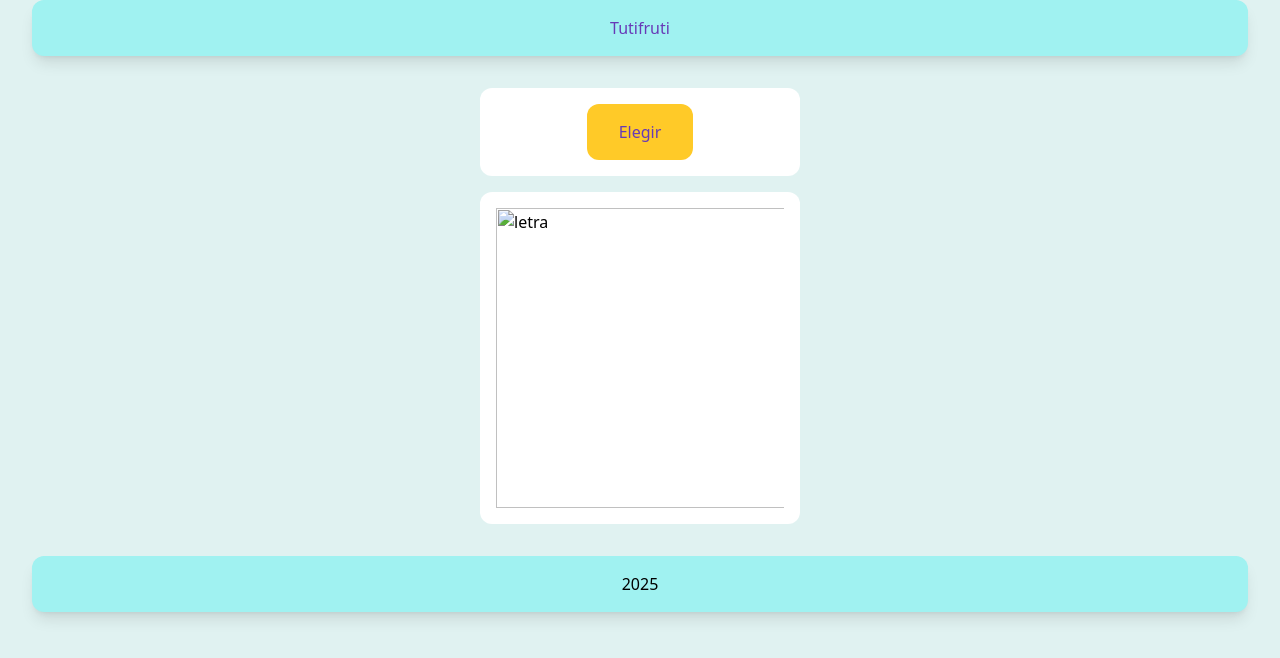
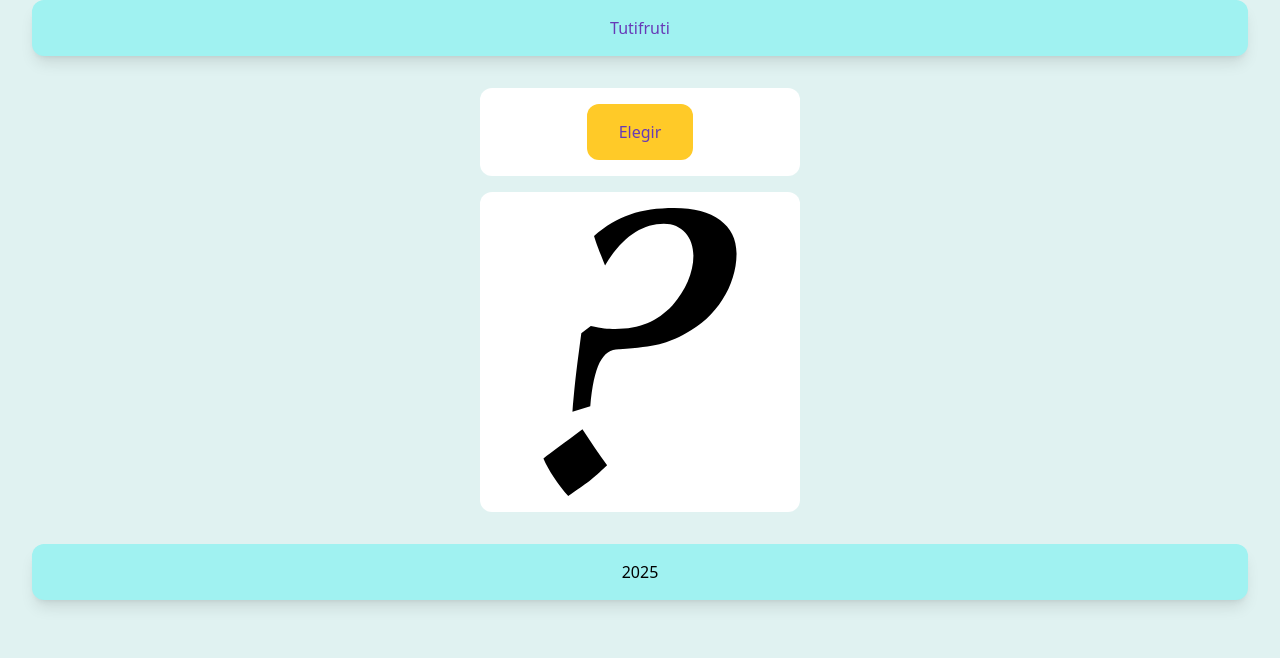
Before and after one commit to RodrigoFernandez/Tutifruti, a plain HTML site: page index.html in a window 1280 px wide. Drawn offline with nearby package versions, Linux system fonts and the light colour scheme; the site is published under a folder, as on GitHub Pages, so addresses that start at the root find nothing.

Commit message:
Cambios en la ruta de la imagen

```diff
--- a/index.html
+++ b/index.html
@@ -34,7 +34,7 @@
                 <button id="btnSacar" onclick="getLetra()" class="pt-4 pb-4 pl-8 pr-8 bg-botones text-texto-contenido rounded-xl">Elegir</button>
             </div>
             <div class="m-4 p-4 bg-white rounded-xl">
-                <img id="letra" src="/img/signo.svg" alt="letra" width="300" />
+                <img id="letra" src="./img/signo.svg" alt="letra" width="300" />
                 <input type="text" id="inputPalabra" class="hidden" />
             </div>
         </main>
```
